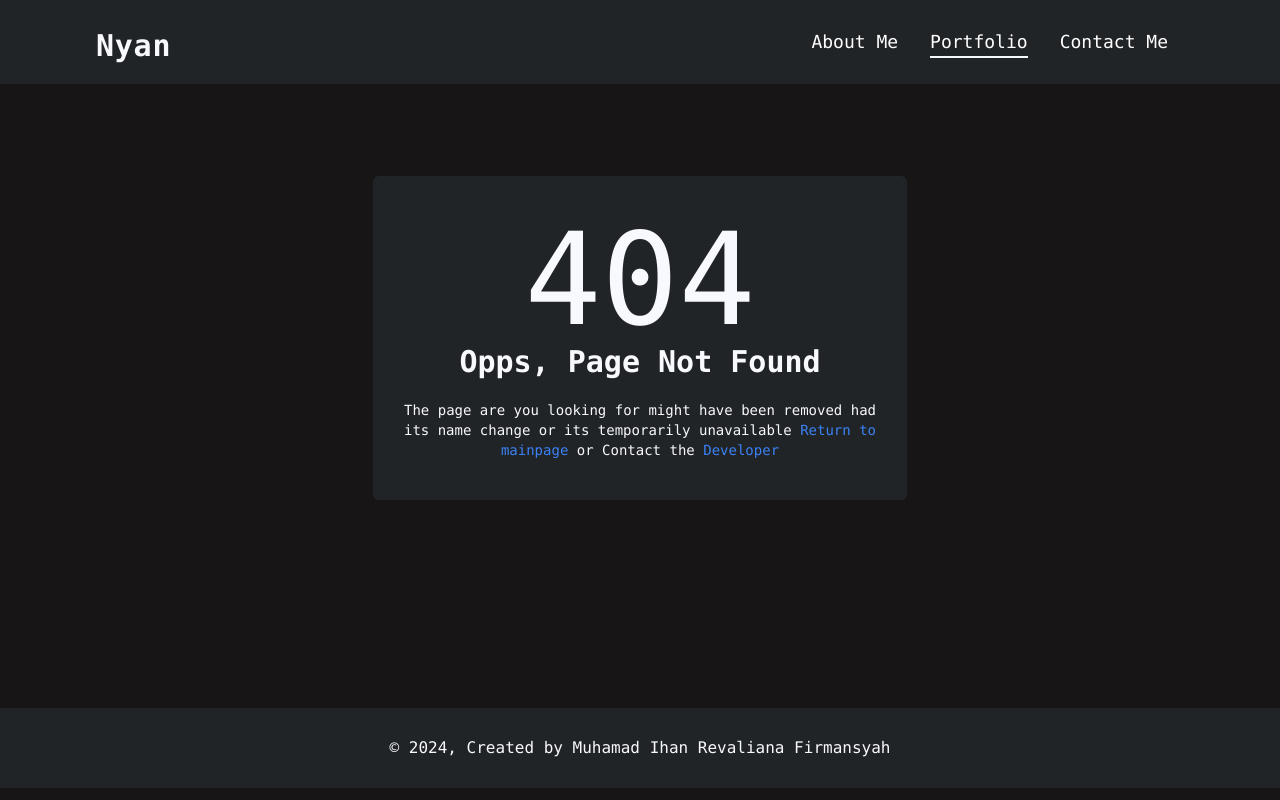
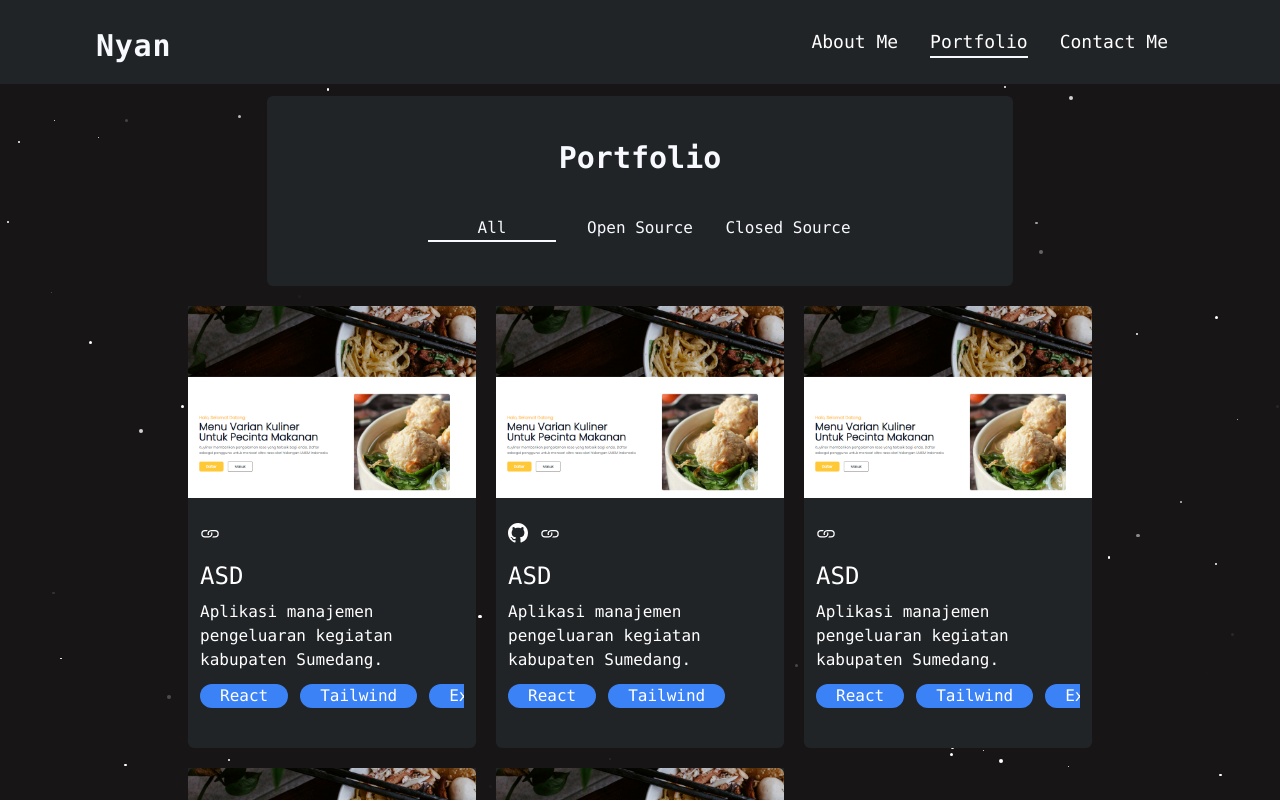
Before and after one commit to Nyanta-23/my-web-portofolio, a React (Vite) app: page /portfolio in a window 1280 px wide. Shown: the top 800 px of the page. Built offline with nearby package versions, Linux system fonts and the light colour scheme; the HTML template or start-up script is replaced by a standard one.

Commit message:
fix: undoing code

```diff
--- a/src/App.jsx
+++ b/src/App.jsx
@@ -12,7 +12,7 @@ function App() {
         <Routes />
       </section>
       <Footer />
-      {/* <Stars /> */}
+      <Stars />
     </section>
   );
 }
--- a/src/routes/index.jsx
+++ b/src/routes/index.jsx
@@ -2,14 +2,14 @@ import React from "react";
 import { Routes, Route } from "react-router-dom";
 import About from "../pages/About";
 import ContactMe from "../pages/ContactMe";
-// import Portfolio from "../pages/Portfolio";
+import Portfolio from "../pages/Portfolio";
 import PageNotFound from "../pages/PageNotFound";
 
 function Routers() {
   return (
     <Routes>
       <Route path="/" element={<About />} />
-      {/* <Route path="/portfolio" element={<Portfolio />} /> */}
+      <Route path="/portfolio" element={<Portfolio />} />
       <Route path="/contact-me" element={<ContactMe />} />
       <Route path="*" element={<PageNotFound />} />
     </Routes>
```
